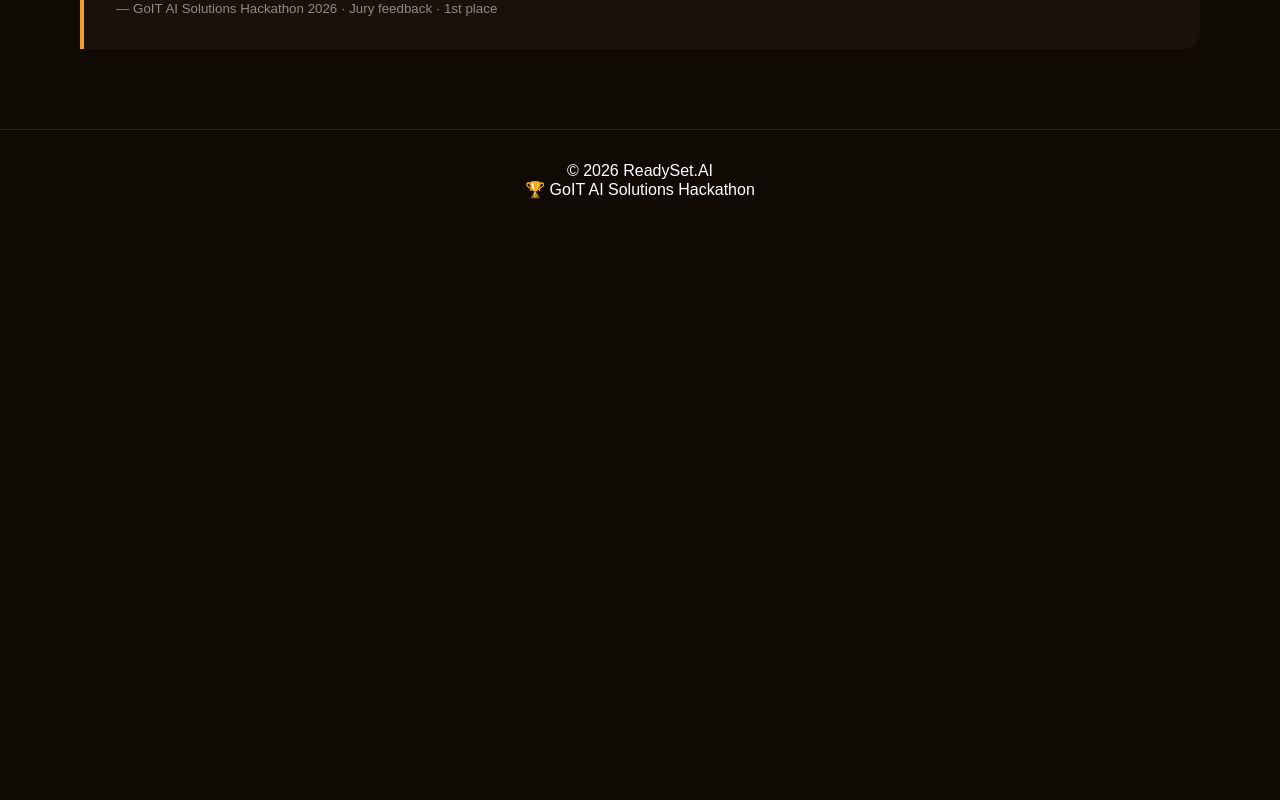
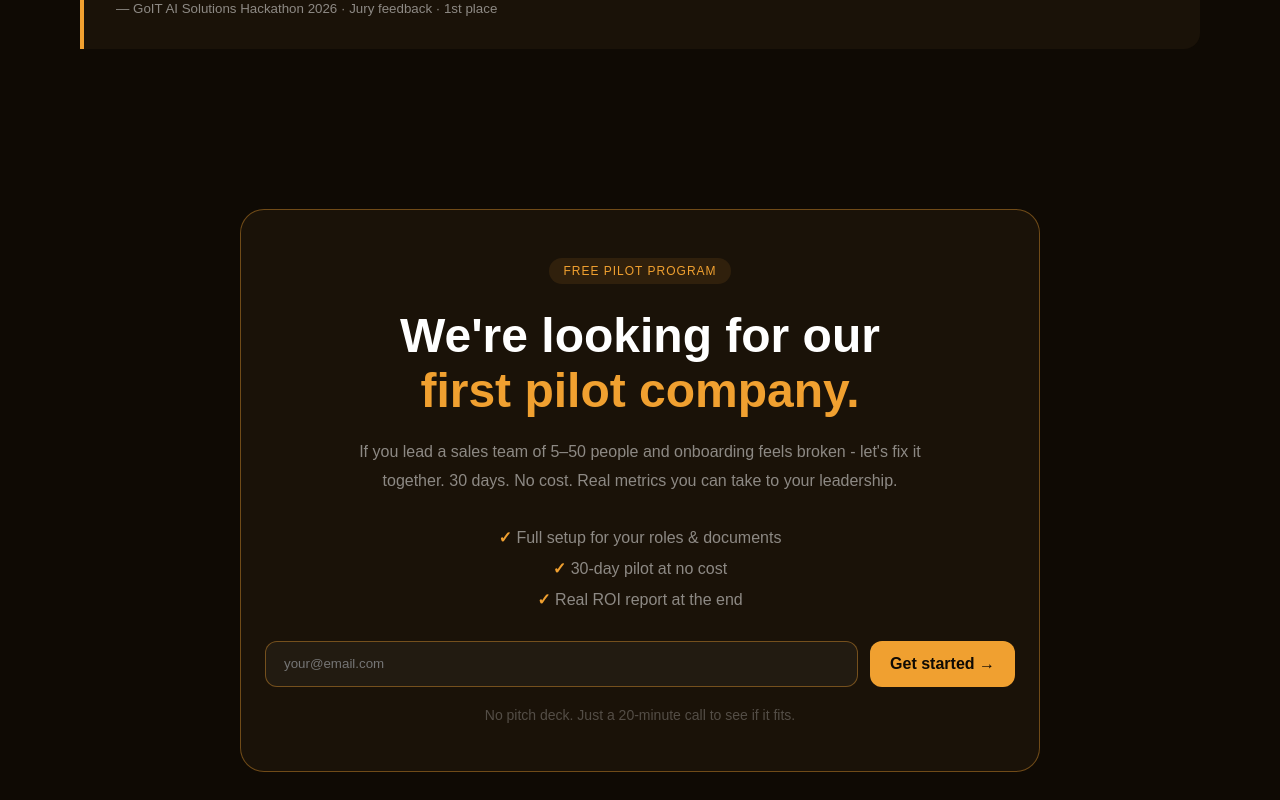
Before and after one commit to Ded-Goit/readyset-ai, a Next.js app: page / in a window 1280 px wide. Shown: the part 3520-4320 px from the top of the page. Before the commit the page ends 3751 px from the top, so only its background shows below. Built offline with nearby package versions, Linux system fonts and the light colour scheme.

Commit message:
added pilot section

```diff
--- a/src/app/page.jsx
+++ b/src/app/page.jsx
@@ -5,6 +5,7 @@ import Hero from "@/components/hero/Hero";
 import ProblemSection from "@/components/problem/ProblemSection";
 import HowItWorks from "@/components/how/HowItWorks";
 import ImpactSection from "@/components/impact/ImpactSection";
+import PilotSection from "@/components/pilot/PilotSection";
 
 export default function HomePage() {
   return (
@@ -18,7 +19,7 @@ export default function HomePage() {
          <ProblemSection />
          <HowItWorks />
          <ImpactSection />
-        {/* Pilot */}
+         <PilotSection />
       </main>
 
       <Footer />
--- a/src/components/pilot/Pilot.module.css
+++ b/src/components/pilot/Pilot.module.css
@@ -0,0 +1,151 @@
+.section {
+  padding: 80px 20px;
+}
+
+.card {
+  max-width: 800px;
+
+  margin: 0 auto;
+
+  padding: 48px 24px;
+
+  border-radius: 24px;
+
+  text-align: center;
+
+  background: var(--bg2);
+
+  border: 1px solid
+    var(--border-hi);
+}
+
+.tag {
+  display: inline-block;
+
+  margin-bottom: 24px;
+
+  padding: 6px 14px;
+
+  border-radius: 999px;
+
+  background: rgba(
+    240,
+    160,
+    48,
+    0.1
+  );
+
+  color: var(--orange);
+
+  font-size: 12px;
+
+  text-transform: uppercase;
+
+  letter-spacing: 1px;
+}
+
+.title {
+  margin-bottom: 20px;
+
+  font-size: clamp(
+    2rem,
+    5vw,
+    3rem
+  );
+}
+
+.title span {
+  color: var(--orange);
+}
+
+.description {
+  max-width: 600px;
+
+  margin: 0 auto 32px;
+
+  color: var(--text-muted);
+
+  line-height: 1.8;
+}
+
+.perks {
+  display: flex;
+
+  flex-direction: column;
+
+  gap: 12px;
+
+  margin-bottom: 32px;
+}
+
+.perk {
+  color: var(--text-muted);
+}
+
+.perk::before {
+  content: "✓ ";
+
+  color: var(--orange);
+
+  font-weight: 700;
+}
+
+.form {
+  display: flex;
+
+  flex-direction: column;
+
+  gap: 12px;
+}
+
+.form input {
+  padding: 14px 18px;
+
+  border-radius: 12px;
+
+  border: 1px solid
+    var(--border-hi);
+
+  background: rgba(
+    255,
+    255,
+    255,
+    0.04
+  );
+
+  color: white;
+}
+
+.form button {
+  padding: 14px 20px;
+
+  border: none;
+
+  border-radius: 12px;
+
+  background: var(--orange);
+
+  color: #0f0a04;
+
+  font-weight: 700;
+
+  cursor: pointer;
+}
+
+.note {
+  margin-top: 20px;
+
+  color: var(--text-dim);
+
+  font-size: 14px;
+}
+
+@media (min-width: 768px) {
+  .form {
+    flex-direction: row;
+  }
+
+  .form input {
+    flex: 1;
+  }
+}
--- a/src/components/pilot/PilotForm.jsx
+++ b/src/components/pilot/PilotForm.jsx
@@ -0,0 +1,56 @@
+"use client";
+
+import { useState } from "react";
+
+import { useTranslation } from "@/hooks/useTranslation";
+
+import styles from "./Pilot.module.css";
+
+export default function PilotForm() {
+  const t = useTranslation();
+
+  const [email, setEmail] = useState("");
+
+  const [success, setSuccess] =
+    useState(false);
+
+  const handleSubmit = e => {
+    e.preventDefault();
+
+    if (!email.includes("@")) {
+      return;
+    }
+
+    setSuccess(true);
+
+    setEmail("");
+
+    setTimeout(() => {
+      setSuccess(false);
+    }, 4000);
+  };
+
+  return (
+    <form
+      onSubmit={handleSubmit}
+      className={styles.form}
+    >
+      <input
+        type="email"
+        value={email}
+        placeholder={
+          t.pilot.placeholder
+        }
+        onChange={e =>
+          setEmail(e.target.value)
+        }
+      />
+
+      <button type="submit">
+        {success
+          ? t.pilot.success
+          : t.pilot.button}
+      </button>
+    </form>
+  );
+}
--- a/src/components/pilot/PilotSection.jsx
+++ b/src/components/pilot/PilotSection.jsx
@@ -0,0 +1,54 @@
+"use client";
+
+import { useTranslation } from "@/hooks/useTranslation";
+
+import PilotForm from "./PilotForm";
+
+import styles from "./Pilot.module.css";
+
+export default function PilotSection() {
+  const t = useTranslation();
+
+  return (
+    <section
+      id="pilot"
+      className={styles.section}
+    >
+      <div className={styles.card}>
+        <span className={styles.tag}>
+          {t.pilot.tag}
+        </span>
+
+        <h2 className={styles.title}>
+          {t.pilot.titleStart}
+          <br />
+
+          <span>
+            {t.pilot.titleHighlight}
+          </span>
+        </h2>
+
+        <p className={styles.description}>
+          {t.pilot.description}
+        </p>
+
+        <div className={styles.perks}>
+          {t.pilot.perks.map(perk => (
+            <div
+              key={perk}
+              className={styles.perk}
+            >
+              {perk}
+            </div>
+          ))}
+        </div>
+
+        <PilotForm />
+
+        <p className={styles.note}>
+          {t.pilot.note}
+        </p>
+      </div>
+    </section>
+  );
+}
--- a/src/locales/en.js
+++ b/src/locales/en.js
@@ -148,4 +148,31 @@ impact: {
     "— GoIT AI Solutions Hackathon 2026 · Jury feedback · 1st place",
 },
 
+pilot: {
+  tag: "Free pilot program",
+
+  titleStart: "We're looking for our",
+
+  titleHighlight:
+    "first pilot company.",
+
+  description:
+    "If you lead a sales team of 5–50 people and onboarding feels broken - let's fix it together. 30 days. No cost. Real metrics you can take to your leadership.",
+
+  perks: [
+    "Full setup for your roles & documents",
+    "30-day pilot at no cost",
+    "Real ROI report at the end",
+  ],
+
+  placeholder: "your@email.com",
+
+  button: "Get started →",
+
+  success: "✓ We will be in touch!",
+
+  note:
+    "No pitch deck. Just a 20-minute call to see if it fits.",
+},
+
 };
--- a/src/locales/fr.js
+++ b/src/locales/fr.js
@@ -148,4 +148,31 @@ impact: {
     "— GoIT AI Solutions Hackathon 2026 · Retour du jury · 1re place",
 },
 
+pilot: {
+  tag: "Programme pilote gratuit",
+
+  titleStart: "Nous recherchons notre",
+
+  titleHighlight:
+    "première entreprise pilote.",
+
+  description:
+    "Si vous dirigez une équipe commerciale de 5 à 50 personnes et que l'onboarding est défaillant - corrigeons-le ensemble. 30 jours. Sans frais. De vrais métriques pour votre direction.",
+
+  perks: [
+    "Configuration complète pour vos rôles et documents",
+    "Pilote de 30 jours sans frais",
+    "Vrai rapport ROI à la fin",
+  ],
+
+  placeholder: "your@email.com",
+
+  button: "Commencer →",
+
+  success: "✓ Nous vous contacterons !",
+
+  note:
+    "Pas de présentation. Juste un appel de 20 minutes pour voir si ça convient.",
+},
+
 };
--- a/src/locales/ua.js
+++ b/src/locales/ua.js
@@ -148,4 +148,31 @@ impact: {
     "— GoIT AI Solutions Hackathon 2026 · Фідбек журі · 1 місце",
 },
 
+pilot: {
+  tag: "Безкоштовний пілот",
+
+  titleStart: "Ми шукаємо нашу",
+
+  titleHighlight:
+    "першу компанію-пілот.",
+
+  description:
+    "Якщо ви керуєте командою продажів 5-50 людей і онбординг не працює - давайте виправимо разом. 30 днів. Безкоштовно. Реальні метрики для керівництва.",
+
+  perks: [
+    "Повне налаштування під ваші ролі та документи",
+    "30-денний пілот безкоштовно",
+    "Реальний ROI звіт наприкінці",
+  ],
+
+  placeholder: "your@email.com",
+
+  button: "Почати →",
+
+  success: "✓ Ми зв'яжемося!",
+
+  note:
+    "Без презентацій. Просто 20-хвилинний дзвінок.",
+},
+
 };
```
